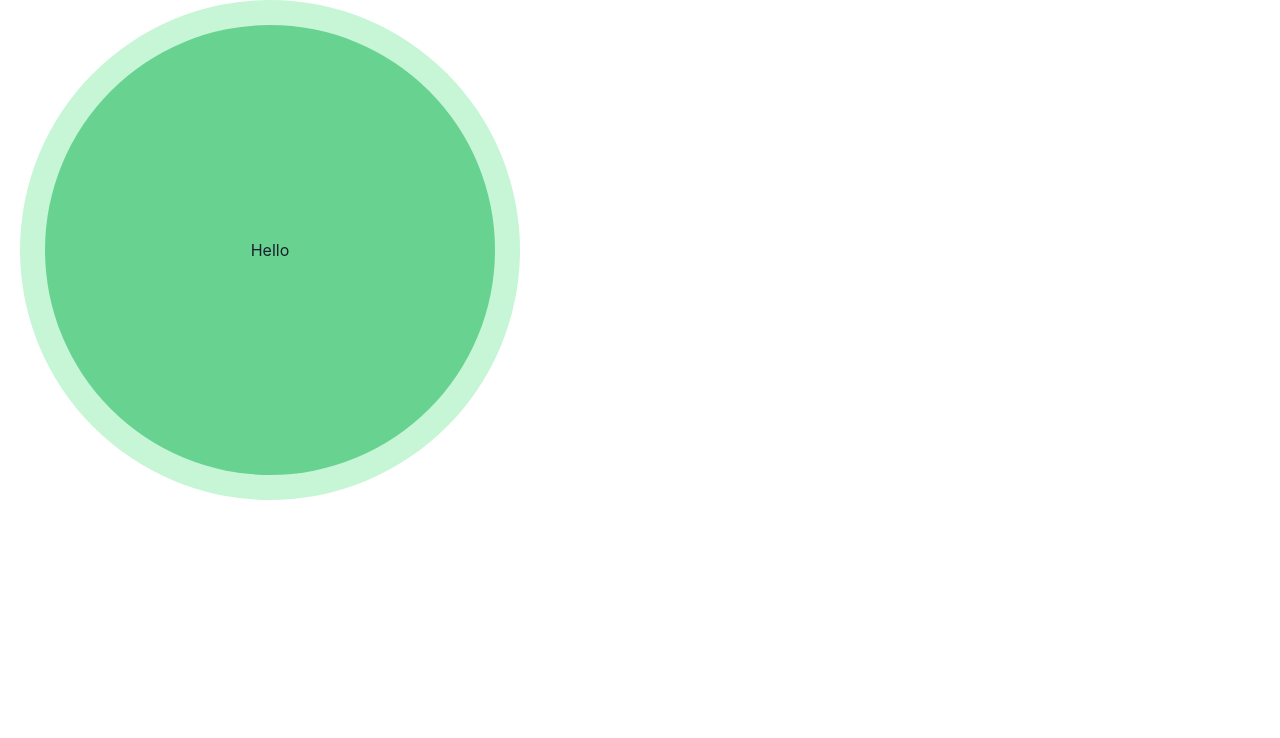
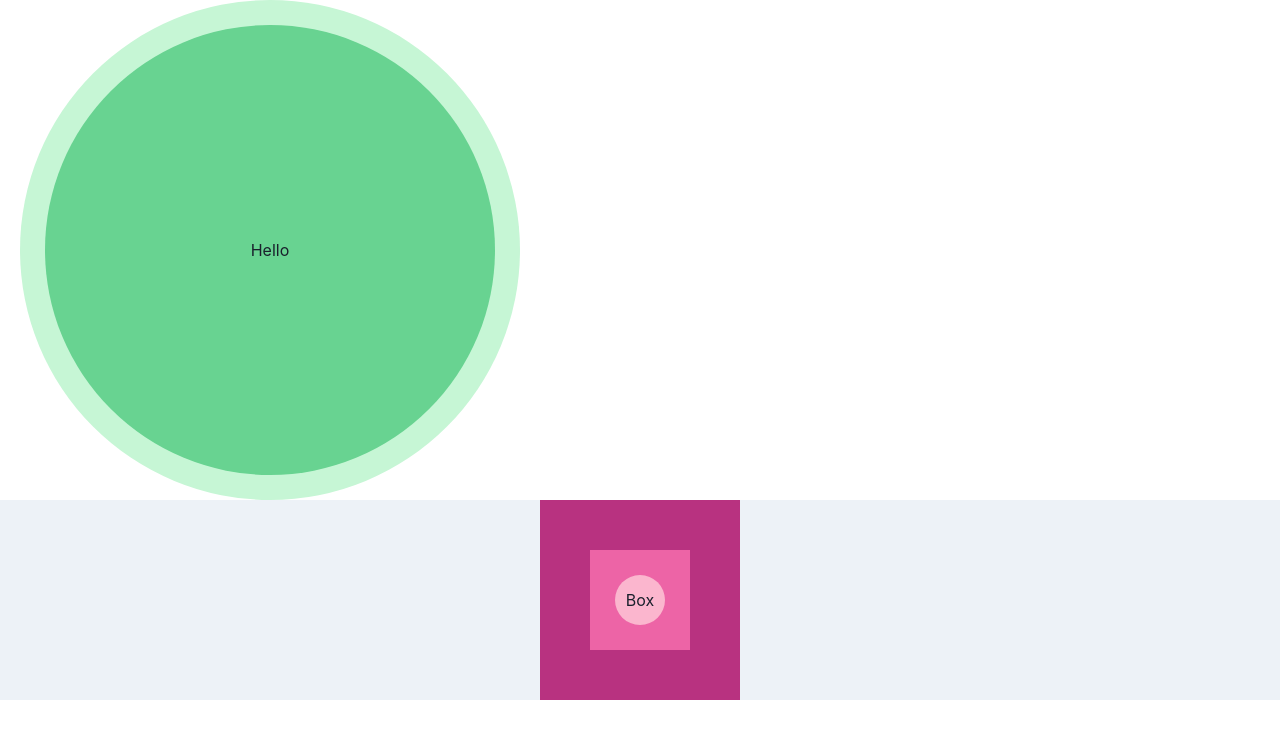
Before and after one commit to Gibbsforce/chakracourse, a React (Vite) app: page / in a window 1280 px wide. Shown: the top 738 px of the page. Built offline with nearby package versions, Linux system fonts and the light colour scheme.

Commit message:
square and center added

```diff
--- a/src/components/CenterSquareCircle/index.jsx
+++ b/src/components/CenterSquareCircle/index.jsx
@@ -24,6 +24,29 @@ const CenterSquareCircle = () => {
                     {smallCircle >=450 ? <p>Hello</p> : ""}
                 </Circle>
             </Circle>
+            <Square bgColor="gray.100">
+                <Square bgColor="pink.600" width="200px" height="200px">
+                    <Center>
+                        <Square
+                            bgColor="pink.400"
+                            width="100px"
+                            height="100px"
+                            margTop="auto"
+                        >
+                            <Center>
+                                <Circle
+                                    as="button"
+                                    width="50px"
+                                    height="50px"
+                                    bgColor="pink.200"
+                                >
+                                    Box
+                                </Circle>
+                            </Center>
+                        </Square>
+                    </Center>
+                </Square>
+            </Square>
         </>
     )
 }
```
